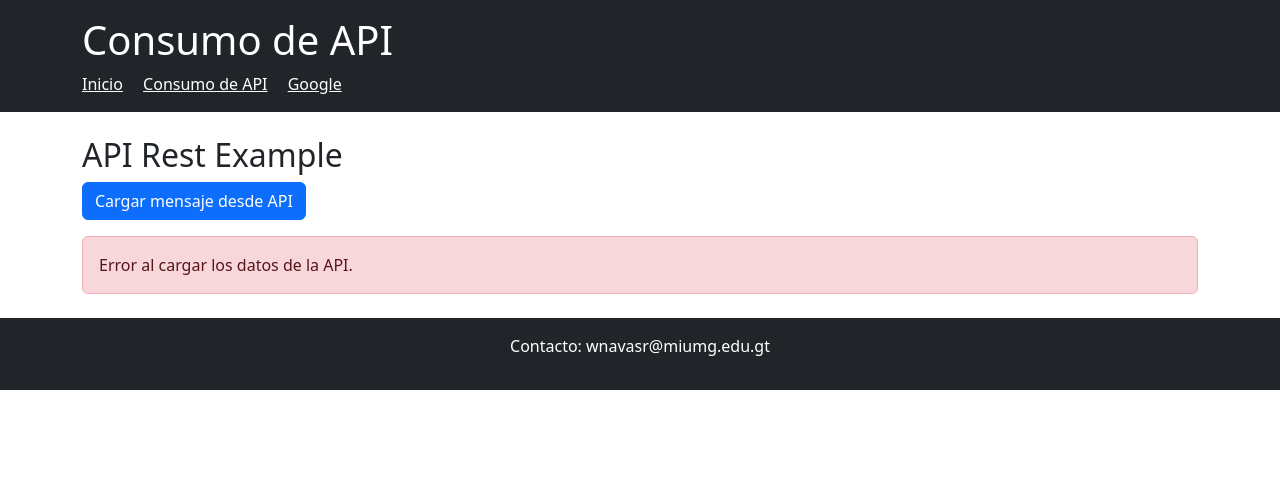
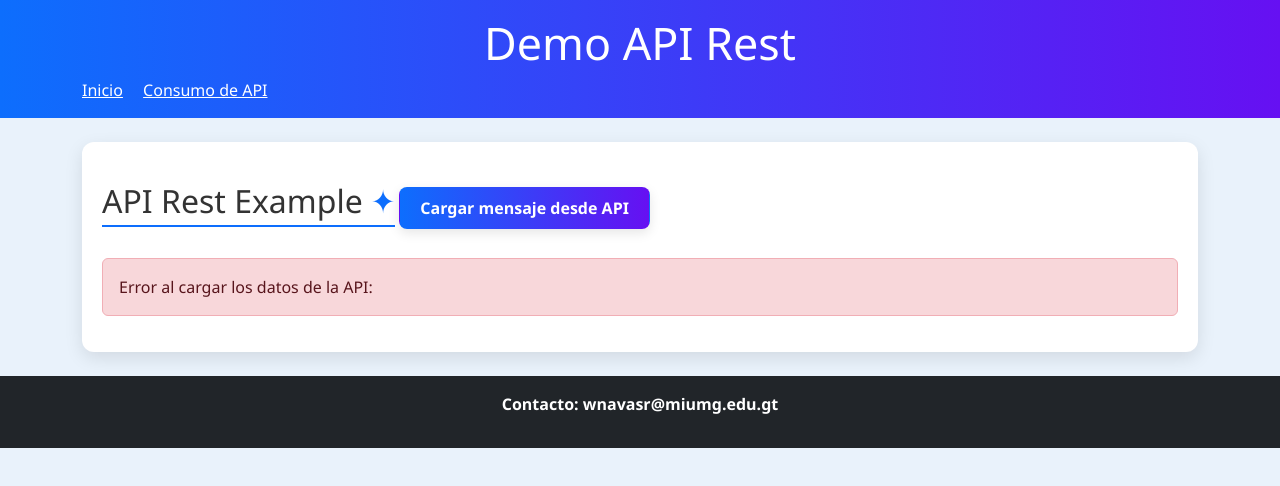
Before and after one commit to wilians123/Parcial1-Desarrollo_Web, a plain HTML site: page demo-api-rest.html in a window 1280 px wide. Both pictures are taken after a click on the button "Cargar mensaje desde API". Drawn offline with nearby package versions, Linux system fonts and the light colour scheme; no server answers.

Commit message:
Commit 8

```diff
--- a/css/style.css
+++ b/css/style.css
@@ -243,3 +243,47 @@ section.mb-4.d-grid-interacciones:hover {
   padding: 15px;
   margin-top: 10px;
 }
+
+/* Sección vistosa consistente con index.html */
+.d-grid-interacciones {
+  background-color: #ffffff;
+  padding: 20px;
+  border-radius: 12px;
+  box-shadow: 0 6px 18px rgba(0, 0, 0, 0.1);
+  transition: transform 0.3s ease, box-shadow 0.3s ease;
+}
+
+.d-grid-interacciones:hover {
+  transform: translateY(-5px);
+  box-shadow: 0 10px 25px rgba(0, 0, 0, 0.2);
+}
+
+#btnCargarAPI {
+  border-radius: 8px;
+  font-weight: bold;
+  padding: 8px 20px;
+  background: linear-gradient(90deg, #0d6efd, #6610f2);
+  color: white;
+  box-shadow: 0 4px 12px rgba(0, 0, 0, 0.1);
+  transition: transform 0.3s ease, box-shadow 0.3s ease;
+}
+
+#btnCargarAPI:hover {
+  transform: translateY(-2px);
+  box-shadow: 0 6px 15px rgba(0, 0, 0, 0.2);
+}
+
+#resultadoAPI .card {
+  border-radius: 12px;
+  box-shadow: 0 4px 12px rgba(0, 0, 0, 0.1);
+  padding: 15px;
+  margin-top: 10px;
+}
+
+#resultadoAPI .card-title {
+  color: #0d6efd;
+}
+
+#resultadoAPI .card-text {
+  font-weight: 500;
+}
--- a/demo-api-rest.html
+++ b/demo-api-rest.html
@@ -3,21 +3,18 @@
   <head>
     <meta charset="UTF-8" />
     <meta name="viewport" content="width=device-width, initial-scale=1.0" />
-    <title>Consumo de API</title>
+    <title>Demo API Rest</title>
     <link rel="stylesheet" href="bootstrap/css/bootstrap.min.css" />
-    <link rel="stylesheet" href="css/styles.css" />
+    <link rel="stylesheet" href="css/style.css" />
   </head>
   <body>
     <header class="bg-dark text-white p-3">
       <div class="container">
-        <h1 class="mb-0">Consumo de API</h1>
+        <h1 class="mb-0">Demo API Rest</h1>
         <nav class="mt-2">
           <a href="index.html" class="text-white me-3">Inicio</a>
           <a href="demo-api-rest.html" class="text-white me-3"
             >Consumo de API</a
-          >
-          <a href="https://www.google.com" target="_blank" class="text-white"
-            >Google</a
           >
         </nav>
       </div>
@@ -26,10 +23,9 @@
     <main class="container my-4">
       <section class="mb-4 d-grid-interacciones">
         <h2>API Rest Example</h2>
-        <button id="btnCargarAPI" class="btn btn-primary">
+        <button id="btnCargarAPI" class="btn me-2">
           Cargar mensaje desde API
         </button>
-
         <div id="resultadoAPI" class="mt-3"></div>
       </section>
     </main>
@@ -38,7 +34,6 @@
       <p>Contacto: wnavasr@miumg.edu.gt</p>
     </footer>
 
-    <script src="bootstrap/js/bootstrap.bundle.min.js"></script>
     <script src="js/jquery.min.js"></script>
     <script src="js/script.js"></script>
   </body>
--- a/js/script.js
+++ b/js/script.js
@@ -59,7 +59,6 @@ $(document).ready(function () {
   $("#btnCambiarParrafo").click(function () {
     $("#parrafoCambiar").text("¡El contenido del párrafo ha sido actualizado!");
   });
-});
 
   $("#btnCargarAPI").click(function () {
     $.ajax({
@@ -69,17 +68,21 @@ $("#btnCargarAPI").click(function () {
       success: function (data) {
         $("#resultadoAPI").html(
           '<div class="card p-3 shadow-sm mt-3" style="border-radius:12px; background-color:#f8f9fa;">' +
-          '<h3 class="card-title">Mensaje desde API:</h3>' +
-          '<p class="card-text">' +
+            '<h3 class="card-title" style="color:#0d6efd;">Mensaje desde API:</h3>' +
+            '<p class="card-text" style="font-weight:500;">' +
             data.mensaje +
             "</p>" +
             "</div>"
         );
       },
-    error: function () {
+      error: function (xhr, status, error) {
         $("#resultadoAPI").html(
-        '<div class="alert alert-danger mt-3" role="alert">Error al cargar los datos de la API.</div>'
+          '<div class="alert alert-danger mt-3" role="alert">' +
+            "Error al cargar los datos de la API: " +
+            error +
+            "</div>"
         );
       },
     });
   });
+});
```
Lines whose indentation alone changed are shown as unchanged.
